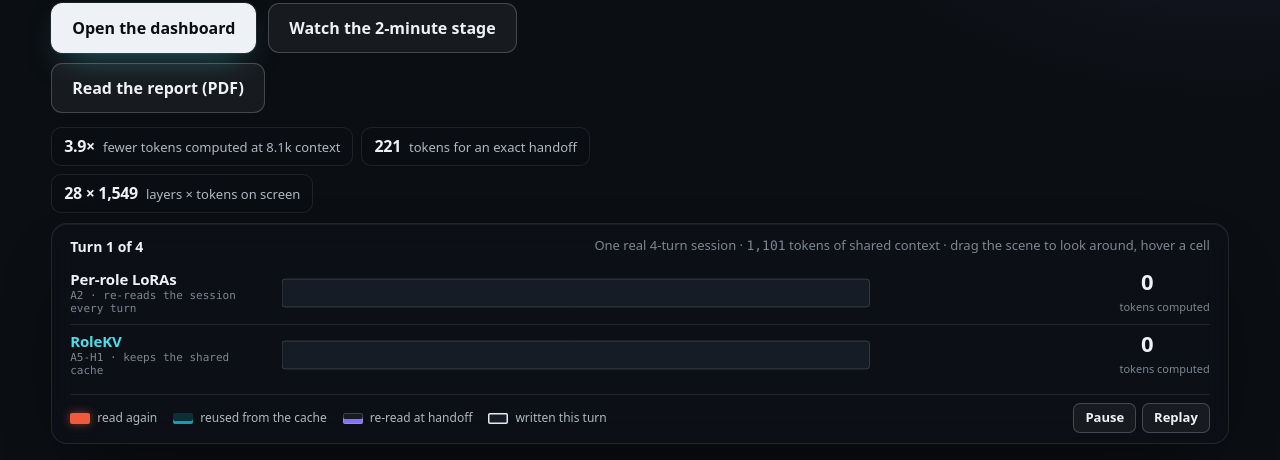
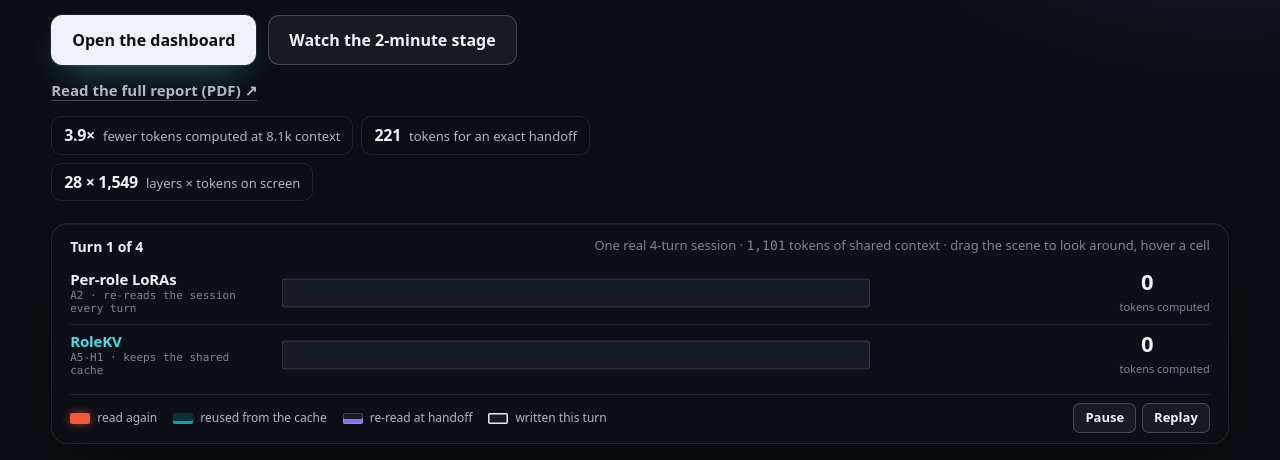
Before and after one commit to Yinghao-Guan/ai-hackathon-26, a website: page demo/index.html in a window 1280 px wide. Shown: the part 340-800 px from the top of the page. Drawn offline with nearby package versions, Linux system fonts and the light colour scheme; a web font is replaced by a local one.

Commit message:
Homepage: show the report as a one-line text link under the buttons

```diff
--- a/demo/home.css
+++ b/demo/home.css
@@ -135,6 +135,11 @@ body.no-3d .scene-labels { display: none; }
 .lede { margin: 22px 0 0; max-width: 34em; font-size: clamp(16px, 1.3vw, 19px); line-height: 1.5; color: var(--ink-2); }
 .lede b { color: var(--ink); font-weight: 700; }
 .cta-row { display: flex; flex-wrap: wrap; align-items: center; gap: 10px 12px; margin-top: 26px; }
+.report-link {
+  display: inline-block; margin-top: 14px; font-size: 15px; font-weight: 600; color: var(--ink-2);
+  text-decoration: underline; text-decoration-color: rgba(255, 255, 255, 0.28); text-underline-offset: 4px;
+}
+.report-link:hover { color: var(--ink); text-decoration-color: currentColor; }
 .chips { display: flex; flex-wrap: wrap; gap: 8px; margin: 22px 0 0; padding: 0; list-style: none; }
 .chip {
   display: flex; align-items: baseline; gap: 8px; padding: 8px 12px; border-radius: 10px; max-width: 100%;
--- a/demo/index.html
+++ b/demo/index.html
@@ -49,8 +49,8 @@
       <div class="cta-row">
         <a class="btn primary lg" href="dashboard.html">Open the dashboard</a>
         <a class="btn ghost lg" href="dashboard.html?present">Watch the 2-minute stage</a>
-        <a class="btn ghost lg" href="rolekv-report.pdf" target="_blank" rel="noopener">Read the report (PDF)</a>
       </div>
+      <a class="report-link" href="rolekv-report.pdf" target="_blank" rel="noopener">Read the full report (PDF) ↗</a>
       <ul class="chips" aria-label="Measured">
         <li class="chip"><b id="chip-ratio">3.9×</b><span id="chip-ratio-text">fewer tokens computed at 8.1k context</span></li>
         <li class="chip"><b id="chip-canon">221</b><span>tokens for an exact handoff</span></li>
```
